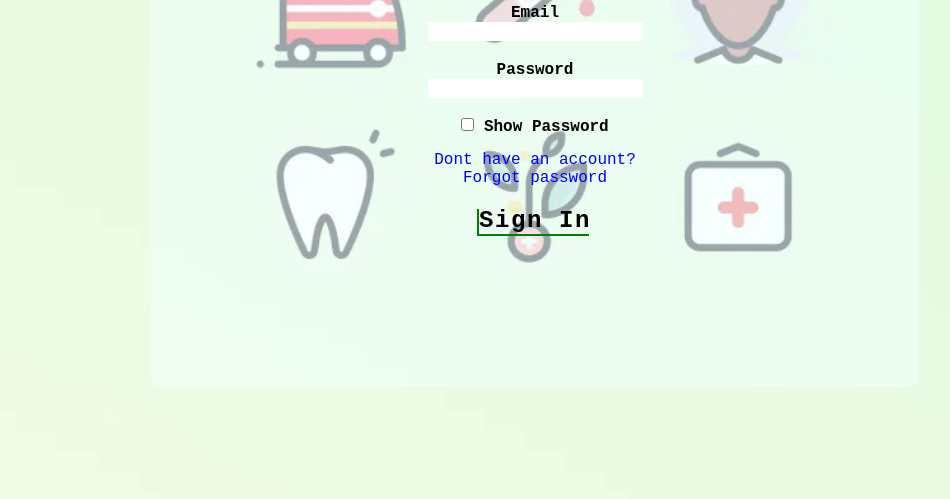
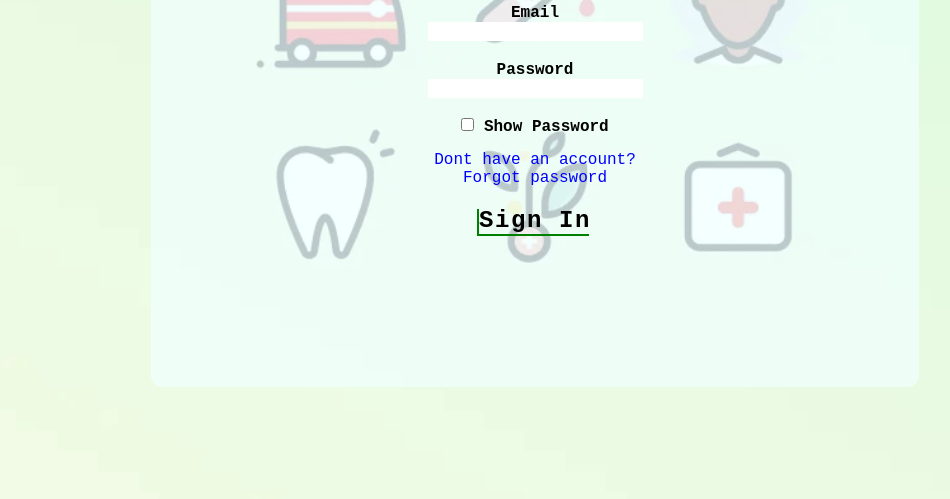
Before and after one commit to heyitsjearbear/hospital-signin-page, a plain HTML site: page index.html in a window 1280 px wide. Shown: the part 301-800 px from the top of the page, without its empty margins (105-1055 px from the left). Drawn offline with Linux system fonts and the light colour scheme.

Commit message:
adjusted transparency of login panel

```diff
--- a/styles.css
+++ b/styles.css
@@ -45,7 +45,7 @@ html {
 }
 
 main {
-  background-color: rgba(240, 255, 255, .5);
+  background-color: rgba(240, 255, 255, .7);
   width: 60vw;
   height: 72vh;
   position: absolute;
```
